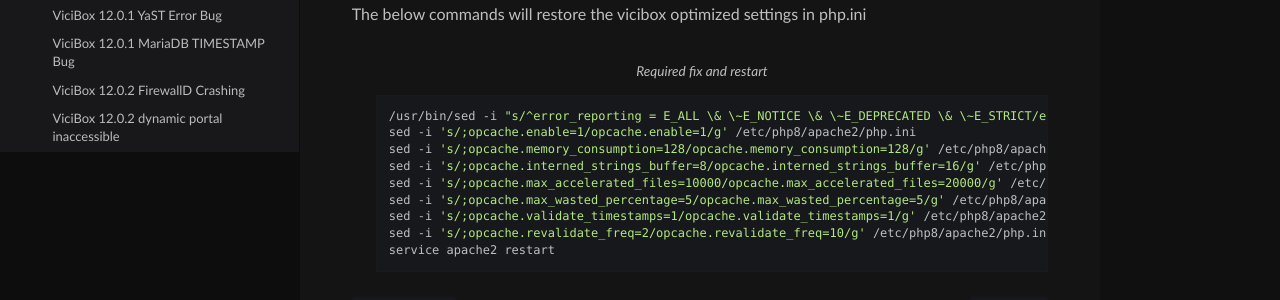
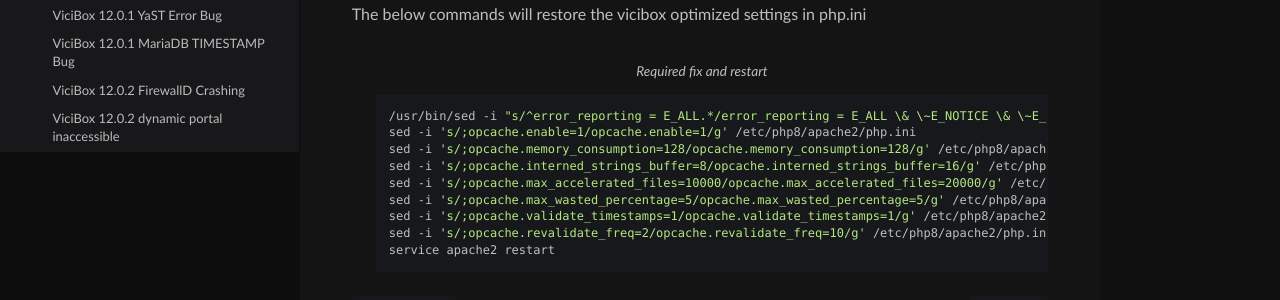
Before and after one commit to jamesvici/vicibox, a Sphinx documentation site: the page built from docs/source/bugfix/bugfix120-1.rst, in a window 1280 px wide and 946 px high. Shown: the part 485-785 px from the top of the window. Built offline with Sphinx 7.4.7 and the Read the Docs theme 3.1.0, drawn with Linux system fonts in a browser that asks for light colours.

Commit message:
Simplify regex for matching error_reporting

```diff
--- a/docs/source/bugfix/bugfix120-1.rst
+++ b/docs/source/bugfix/bugfix120-1.rst
@@ -14,7 +14,7 @@
    .. code-block:: bash
       :caption: Required fix and restart
 
-      /usr/bin/sed -i "s/^error_reporting = E_ALL \& \~E_NOTICE \& \~E_DEPRECATED \& \~E_STRICT/error_reporting = E_ALL \& \~E_NOTICE \& \~E_DEPRECATED \& \~E_STRICT \& \~E_WARNING/" /etc/php8/apache2/php.ini
+      /usr/bin/sed -i "s/^error_reporting = E_ALL.*/error_reporting = E_ALL \& \~E_NOTICE \& \~E_DEPRECATED \& \~E_STRICT \& \~E_WARNING/" /etc/php8/apache2/php.ini
       sed -i 's/;opcache.enable=1/opcache.enable=1/g' /etc/php8/apache2/php.ini
       sed -i 's/;opcache.memory_consumption=128/opcache.memory_consumption=128/g' /etc/php8/apache2/php.ini
       sed -i 's/;opcache.interned_strings_buffer=8/opcache.interned_strings_buffer=16/g' /etc/php8/apache2/php.ini
```
